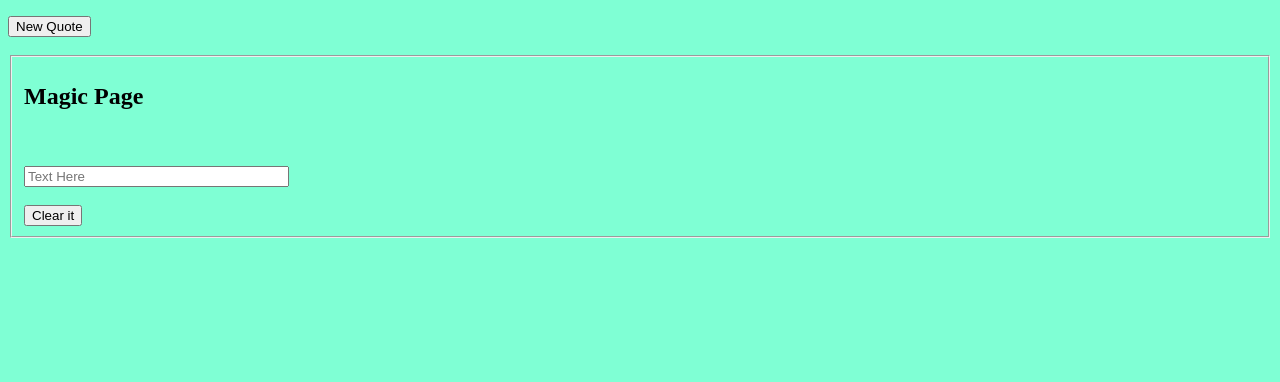
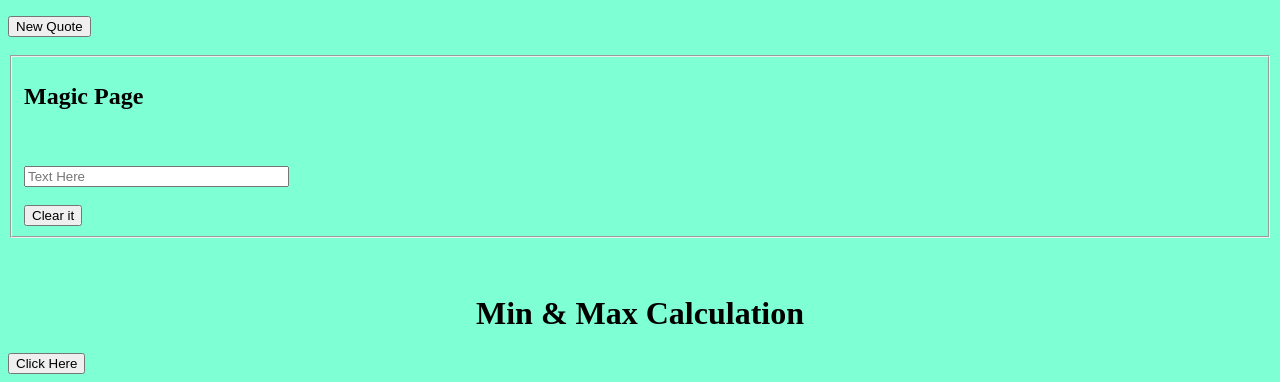
Before and after one commit to Ruhit43/assignment2.io, a plain HTML site: page index.html in a window 1280 px wide. Shown: the part 451-833 px from the top of the page. Before the commit the page ends 800 px from the top, so only its background shows below. Drawn offline with Linux system fonts and the light colour scheme.

Commit message:
Update index.html

```diff
--- a/index.html
+++ b/index.html
@@ -45,5 +45,8 @@
                 <input type="button" name="Convert" value="Clear it" onClick="document.getElementById('inp').value = ''">
             </form>
         </fieldset>
+         <br><br>
+        <h1 style="text-align: center;">Min & Max Calculation</h1>
+        <button><a href=""></a>Click Here</button>
     </body>
 </html>
```
